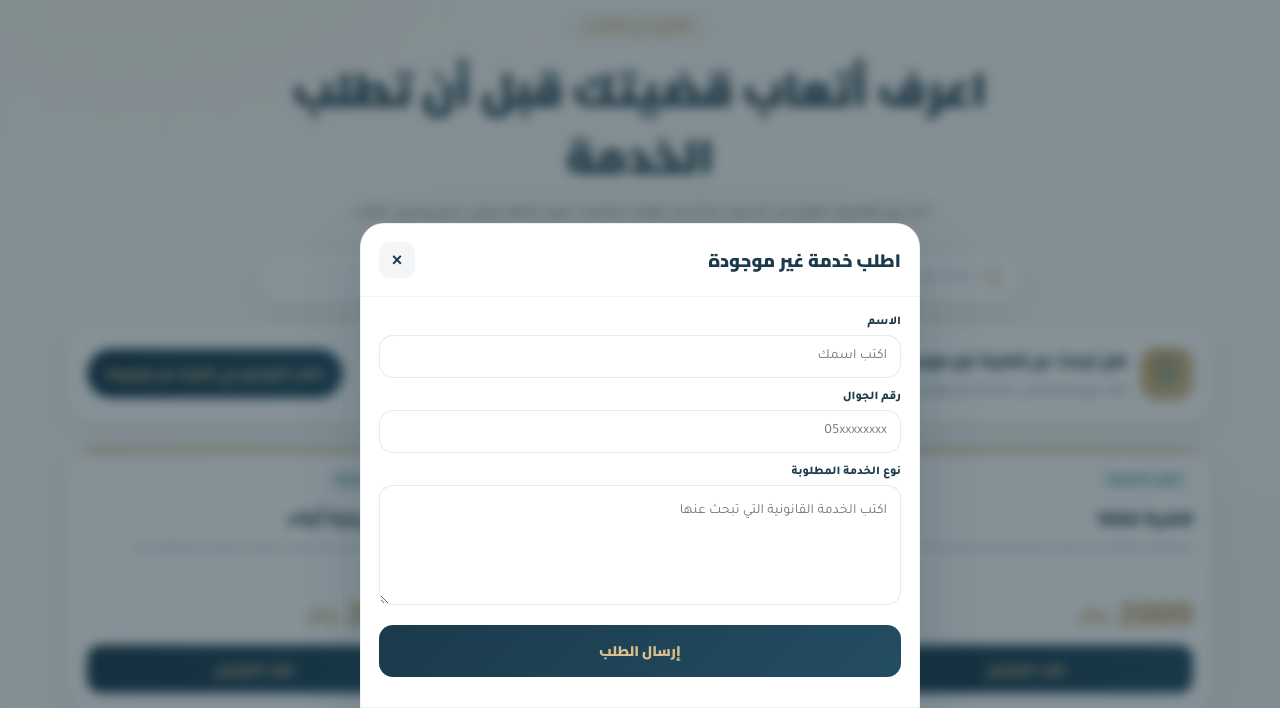
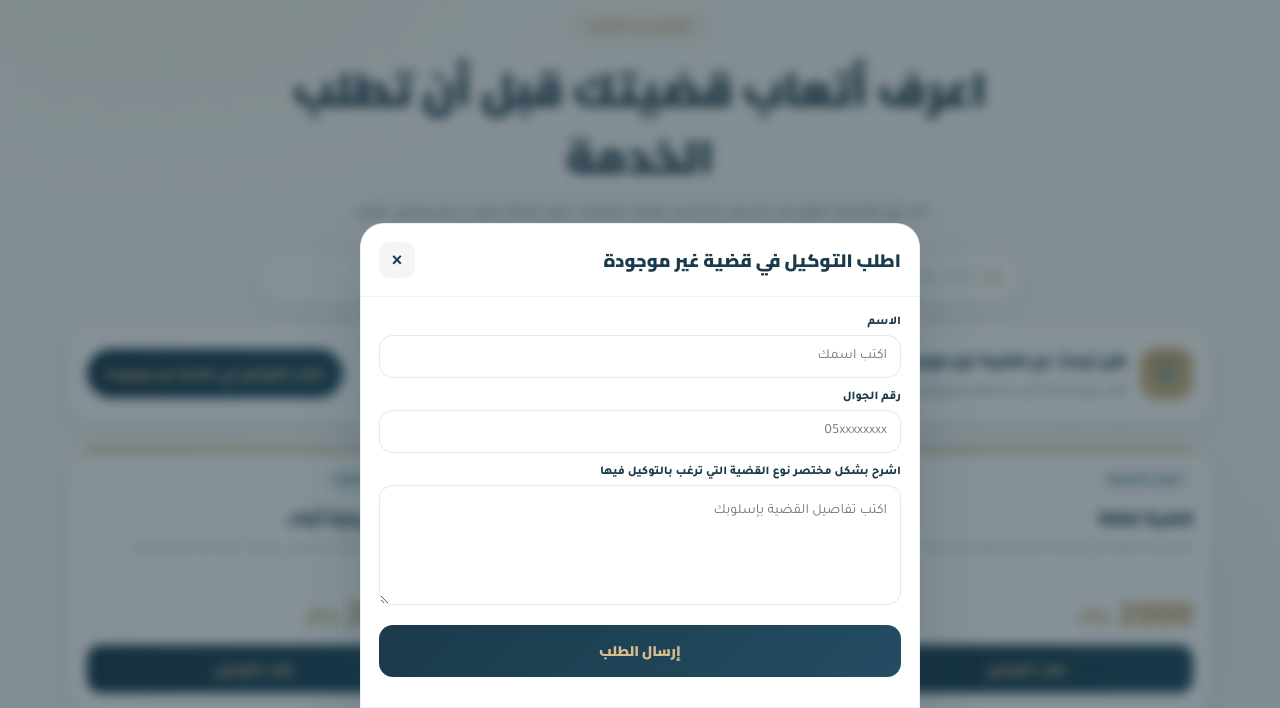
Before and after one commit to ka89801-source/araf-site-main, a website: page cases.html in a window 1280 px wide. Both pictures are taken after a click on the button "اطلب التوكيل في قضية غير موجودة". Shown: the part 92-800 px from the top of the page. Drawn offline with Linux system fonts and the light colour scheme.

Commit message:
Update cases.html

```diff
--- a/cases.html
+++ b/cases.html
@@ -678,7 +678,7 @@
   <div class="support-modal" id="supportModal">
   <div class="support-modal-card">
     <div class="support-modal-head">
-      <div class="support-modal-title">اطلب خدمة غير موجودة</div>
+      <div class="support-modal-title">اطلب التوكيل في قضية غير موجودة</div>
       <button class="support-close" type="button" onclick="closeSupportModal()">×</button>
     </div>
 
@@ -694,8 +694,8 @@
       </div>
 
       <div class="support-field">
-        <label>نوع الخدمة المطلوبة</label>
-        <textarea id="supportProblem" placeholder="اكتب الخدمة القانونية التي تبحث عنها"></textarea>
+        <label>اشرح بشكل مختصر نوع القضية التي ترغب بالتوكيل فيها</label>
+        <textarea id="supportProblem" placeholder="اكتب تفاصيل القضية بإسلوبك"></textarea>
       </div>
 
       <button class="support-submit" id="supportSubmit" type="submit">
```
